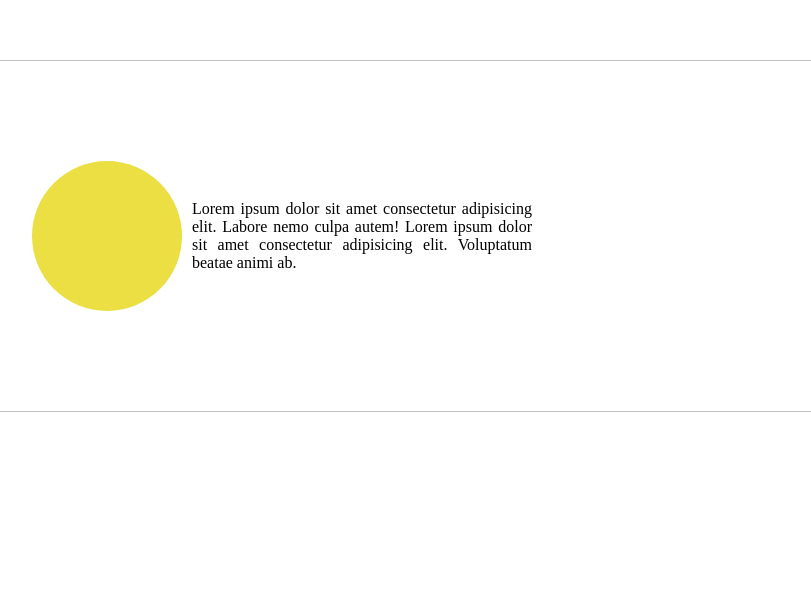
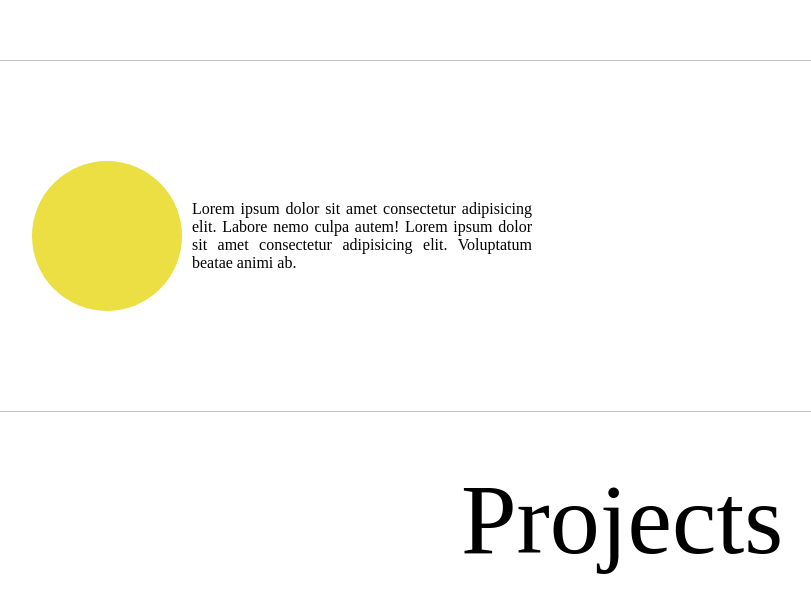
Before and after one commit to jasonfelice/new-portfolio, a React (Create React App) app: page / in a window 1280 px wide. Shown: the part 708-1321 px from the top of the page, without its empty margins (18-829 px from the left). Before the commit the page ends 1120 px from the top, so only its background shows below. Built offline with nearby package versions, Linux system fonts and the light colour scheme.

Commit message:
Set up projects section

```diff
--- a/src/App.js
+++ b/src/App.js
@@ -1,6 +1,7 @@
 import About from './components/about/About';
 import Header from './components/header/Header';
 import Main from './components/main/Main';
+import Projects from './components/projects/Projects';
 
 function App() {
   return (
@@ -8,6 +9,7 @@ function App() {
       <Header />
       <Main />
       <About />
+      <Projects />
     </div>
   );
 }
--- /dev/null
+++ b/src/components/projects/Projects.js
@@ -0,0 +1,11 @@
+import Style from './projects.module.scss';
+
+const Projects = () => (
+  <section className={Style.projects}>
+    <div>
+      Projects
+    </div>
+  </section>
+);
+
+export default Projects;
--- /dev/null
+++ b/src/components/projects/projects.module.scss
@@ -0,0 +1,5 @@
+.projects div {
+  text-align: center;
+  font-size: 100px;
+  padding: 50px 50px 100px;
+}
```
